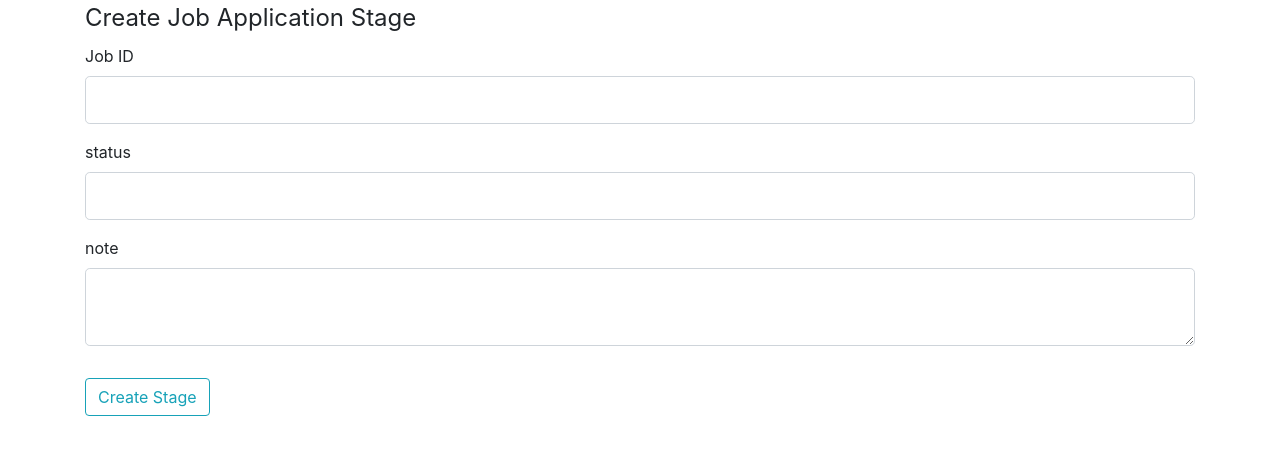
After one commit to carlhuxley/Job-Search-Web-Scraper, a Flask app: page /application_stage/new in a window 1280 px wide. The commit adds this page. Shown: the top 455 px of the page. Run offline with Flask 2, Linux system fonts and the light colour scheme; some libraries are stand-ins or nearby versions.

Commit message:
create_application_stage.html Form

```diff
--- a/job_func/__init__.py
+++ b/job_func/__init__.py
@@ -4,12 +4,14 @@ Created on Thu Aug 15 12:09:11 2019
 
 @author: JMN
 """
+import os
 from datetime import datetime
 from flask import Flask
 from flask_sqlalchemy import SQLAlchemy
 from job_func.job_search import job_search
 
 app = Flask(__name__)
+app.config["SECRET_KEY"] = os.environ.get('SECRET_KEY')
 app.config["SQLALCHEMY_DATABASE_URI"] = "sqlite:///test.db"
 
 db = SQLAlchemy(app)
--- a/job_func/config.py
+++ b/job_func/config.py
@@ -2,7 +2,7 @@ import os
 
 
 class Config:
-    # SECRET_KEY = os.environ.get('SECRET_KEY')
+    SECRET_KEY = os.environ.get('SECRET_KEY')
     SQLALCHEMY_DATABASE_URI = "sqlite:///test.db"
     # MAIL_SERVER = 'smtp.googlemail.com'
     # MAIL_PORT = 587
--- /dev/null
+++ b/job_func/forms.py
@@ -0,0 +1,19 @@
+from flask_wtf import FlaskForm
+from wtforms import StringField, SubmitField, TextAreaField, IntegerField
+from wtforms.validators import DataRequired, Length
+
+
+class JobSearchForm(FlaskForm):
+    keyword = StringField('Keyword', validators=[DataRequired(),
+                                                 Length(max=30)])
+    location = StringField('Location', validators=[Length(max=20)])
+    radius = IntegerField('Radius')
+    posted = IntegerField('Posted Within')
+    submit = SubmitField('Get Jobs')
+
+
+class StageForm(FlaskForm):
+    job_id = IntegerField('Job ID')
+    status = StringField('status', validators=[DataRequired(), Length(max=20)])
+    note = TextAreaField('note')
+    submit = SubmitField('Create Stage')
--- a/job_func/models.py
+++ b/job_func/models.py
@@ -20,7 +20,8 @@ class Job(db.Model):
     hiring_reference = db.Column(db.String(100), nullable=False)
     job_id = db.Column(db.String(20), nullable=False)
     description = db.Column(db.Text, nullable=False)
-    application_stages = db.relationship('ApplicationStage', backref='job', lazy=True)
+    application_stages = db.relationship('ApplicationStage',
+                                         backref='job', lazy=True)
 
     def __repr__(self):
         return f"Job('{self.title}', '{self.date_posted}', '{self.valid_through}')"
--- a/job_func/routes.py
+++ b/job_func/routes.py
@@ -1,12 +1,14 @@
 from flask import render_template, url_for, flash, redirect, request
-from job_func.models import Job
+from job_func.models import Job, ApplicationStage
 from job_func import app, db
 from job_func import job_search
+from job_func.forms import JobSearchForm, StageForm
 
 
 @app.route('/')
 def search():
-    return render_template('search_jobs.html')
+    form = JobSearchForm()
+    return render_template('search_jobs.html', title='Search Jobs', form=form)
 
 
 @app.route('/get_jobs', methods=['POST', 'GET'])
@@ -14,10 +16,10 @@ def get_jobs():
     jobs = []
     if request.method == 'POST':
         search = request.form
-        keyword = search["Keyword"]
-        location = search["Location"]
-        radius = search["Radius"]
-        posted = search["Posted"]
+        keyword = search["keyword"]
+        location = search["location"]
+        radius = search["radius"]
+        posted = search["posted"]
         jobs = job_search(keyword, location, radius, posted)
 
         db.create_all()
@@ -26,4 +28,31 @@ def get_jobs():
             db.session.add(job)
             db.session.commit()
 
-        return render_template('job_results.html', job_results=jobs)
+        return render_template('job_results.html', title='Job Results',
+                               job_results=jobs)
+
+
+@app.route('/application_stage/new', methods=['GET', 'POST'])
+def new_application_stage():
+    form = StageForm()
+    if form.validate_on_submit():
+        stage = ApplicationStage(status=form.status.data, note=form.note.data, job_id=form.job_id.data)
+        db.session.add(stage)
+        db.session.commit()
+        flash('Your Application Stage has been created!', 'success')
+        return redirect(url_for('search'))
+    return render_template('create_application_stage.html',
+                           title='New Application Stage', form=form)
+
+# @posts.route("/post/new", methods=['GET', 'POST'])
+# @login_required
+# def new_post():
+#     form = PostForm()
+#     if form.validate_on_submit():
+#         post = Post(title=form.title.data, content=form.content.data, author=current_user)
+#         db.session.add(post)
+#         db.session.commit()
+#         flash('Your post has been created!', 'success')
+#         return redirect(url_for('main.home'))
+#     return render_template('create_post.html', title='New Post',
+#                              form=form, legend='New Post')
--- /dev/null
+++ b/job_func/templates/create_application_stage.html
@@ -0,0 +1,26 @@
+{% extends "layout.html" %}
+        {% block content %}
+          <div>
+            <form method = "POST" action = "http://localhost:5000/application_stage/new">
+                {{ form.hidden_tag() }}
+                <fieldset class="form-group">
+                    <legend>Create Job Application Stage</legend>
+                    <div class="form-group">
+                        {{ form.job_id.label(class="form-control-label") }}
+                        {{ form.job_id(class="form-control form-control-lg") }}
+                    </div>
+                    <div class="form-group">
+                        {{ form.status.label(class="form-control-label") }}
+                        {{ form.status(class="form-control form-control-lg") }}
+                    </div>
+                     <div class="form-group">
+                        {{ form.note.label(class="form-control-label") }}
+                        {{ form.note(class="form-control form-control-lg") }}
+                    </div>
+                </fieldset>
+                <div>
+                    {{ form.submit(class="btn btn-outline-info")}}
+                </div>
+            </form>
+        </div>
+        {% endblock content %}
```
Also changed, not shown: job_func/templates/search_jobs.html (+29 -9 lines).
